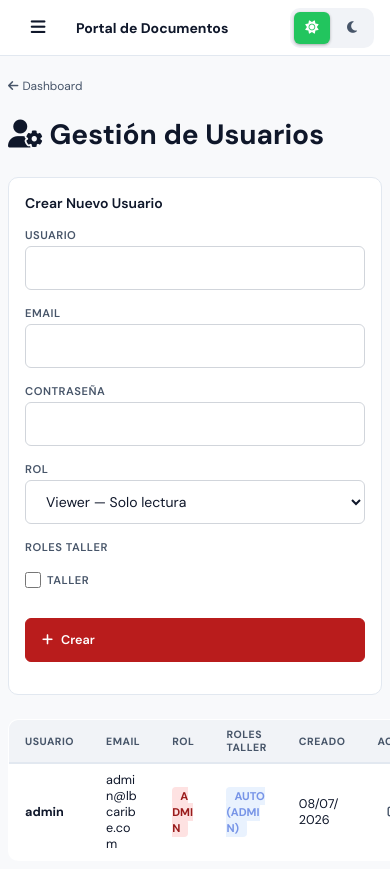
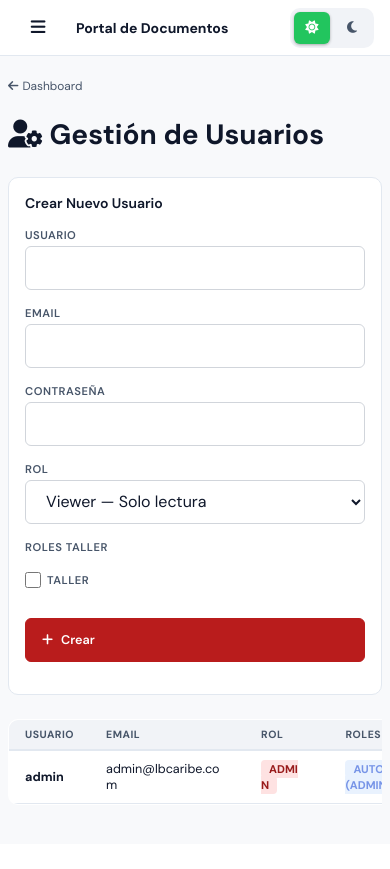
Before and after one commit to jbaranda01-tech/permit-tracker, a Flask app: page /admin/users in a window 390 px wide. After the commit the page ends 804 px from the top, so only its background shows below. Run offline with Flask 3, Linux system fonts and the light colour scheme; a user stored in the database is signed in.

Commit message:
feat: Enhance user interface with responsive design adjustments and inline edit functionality

```diff
--- a/static/css/style.css
+++ b/static/css/style.css
@@ -158,6 +158,7 @@ body {
     min-height: 100vh;
     transition: background var(--transition), color var(--transition);
     -webkit-font-smoothing: antialiased;
+    overscroll-behavior-y: contain;
 }
 
 a { color: inherit; text-decoration: none; }
@@ -1189,10 +1190,15 @@ img { max-width: 100%; }
 
 
 /* ── Data Table ────────────────────────────────────────────────────── */
-.users-table-container { margin-top: var(--space-lg); }
+.users-table-container {
+    margin-top: var(--space-lg);
+    overflow-x: auto;
+    -webkit-overflow-scrolling: touch;
+}
 
 .data-table {
     width: 100%;
+    min-width: 640px;
     border-collapse: collapse;
     background: var(--bg-secondary);
     border: 1px solid var(--border-color);
@@ -1232,11 +1238,13 @@ img { max-width: 100%; }
 .role-manager { background: var(--color-expiring-bg); color: var(--color-expiring-text); }
 .role-viewer { background: var(--color-missing-bg); color: var(--color-missing-text); }
 
+/* Full-width row hosting the expanded edit form — collapses to nothing when hidden */
+.data-table td.inline-edit-cell { padding: 0; border-bottom: none; }
+
 .inline-edit-form {
-    margin-top: var(--space-sm);
     padding: var(--space-md);
     background: var(--bg-tertiary);
-    border-radius: var(--radius-sm);
+    border-bottom: 1px solid var(--border-color);
 }
 
 .inline-edit-form .form-group { min-width: 150px; }
@@ -1408,14 +1427,15 @@ img { max-width: 100%; }
     .issue-card-compact { min-height: 48px; }
     .back-link, .file-link { min-height: 44px; display: inline-flex; align-items: center; }
 
-    /* Prevent iOS auto-zoom on input focus (requires >= 16px) */
+    /* Prevent iOS auto-zoom on input focus (requires >= 16px literal — see the
+       touch-device rule below; rem would compute below 16px against the 15px/14px root) */
     .form-group input,
     .form-group select,
     .form-group textarea,
     .filter-form select,
     .input-icon input {
         min-height: 44px;
-        font-size: 1rem;
+        font-size: 16px;
     }
 
     /* Typography floor — raise smallest text for mobile readability */
--- a/templates/admin_users.html
+++ b/templates/admin_users.html
@@ -87,6 +87,10 @@
                             </form>
                             {% endif %}
                         </div>
+                    </td>
+                </tr>
+                <tr>
+                    <td colspan="6" class="inline-edit-cell">
                         <div id="edit-user-{{ user.id }}" class="inline-edit-form" style="display:none">
                             <form method="POST" action="{{ url_for('admin_user_edit', id=user.id) }}">
                                 <div class="form-row">
--- a/templates/base.html
+++ b/templates/base.html
@@ -2,7 +2,7 @@
 <html lang="es">
 <head>
     <meta charset="UTF-8">
-    <meta name="viewport" content="width=device-width, initial-scale=1.0">
+    <meta name="viewport" content="width=device-width, initial-scale=1.0, viewport-fit=cover">
     <meta name="theme-color" content="#b91c1c" media="(prefers-color-scheme: light)">
     <meta name="theme-color" content="#0b0f19" media="(prefers-color-scheme: dark)">
     {% block pwa_meta %}
```
Also changed, not shown: other parts of static/css/style.css (+36 -5 lines).
